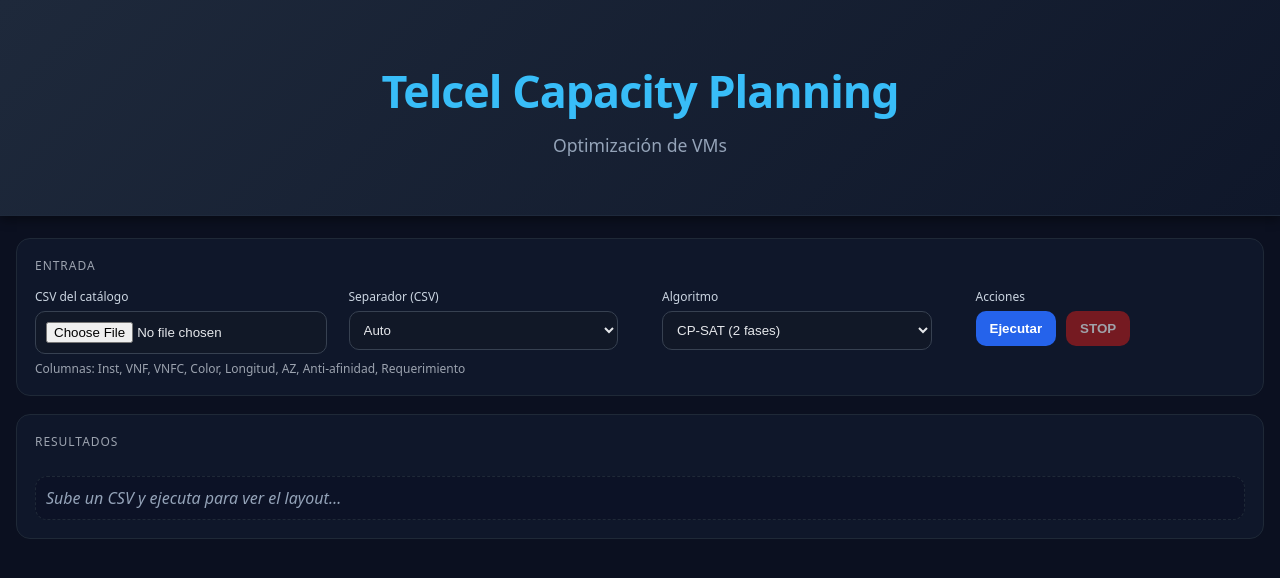
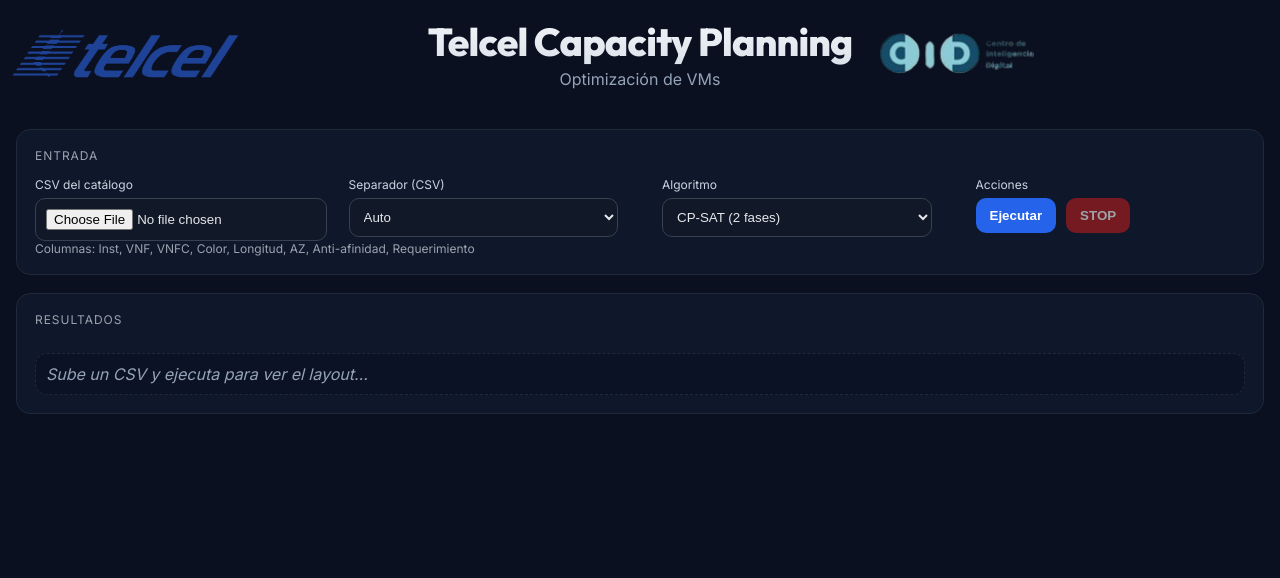
Before and after one commit to JaquelineEspinozaBecaria04/Tetris-ORTools, a plain HTML site: page frontend/index.html in a window 1280 px wide. Drawn offline with Linux system fonts and the light colour scheme; files that its build step writes are made by us from their sources; files whose address does not match are found by name.

Commit message:
UI modificada y tiempo máximo de espera modificado

```diff
--- a/frontend/index.html
+++ b/frontend/index.html
@@ -8,12 +8,16 @@
   <link rel="stylesheet" href="/static/style.css"/>
 </head>
 <body>
-
-  <header class="page-header">
-  <h1>Telcel Capacity Planning</h1>
-  <p class="subtitle">Optimización de VMs</p>
+<header class="page-header">
+  <div class="brand">
+    <img src="/media/Telcel_logo.png" alt="Logo izquierdo" class="logo">
+    <div class="titles">
+      <h1>Telcel Capacity Planning</h1>
+      <p class="subtitle">Optimización de VMs</p>
+    </div>
+    <img src="/media/LogoCID.png" alt="Logo derecho" class="logo">
+  </div>
 </header>
-
   <div class="wrap">
     <!-- ENTRADA (full width) -->
     <div class="card">
@@ -23,7 +27,6 @@
           <label>CSV del catálogo</label>
           <input type="file" id="csvFile" accept=".csv"/>
         </div>
-
         <div class="grid-item">
           <label>Separador (CSV)</label>
           <select id="delimiter">
@@ -34,7 +37,6 @@
             <option value="|">Barra (|)</option>
           </select>
         </div>
-
         <div class="grid-item">
           <label>Algoritmo</label>
           <select id="algo">
@@ -42,7 +44,6 @@
             <option value="cpsat">CP-SAT (1 fase)</option>
           </select>
         </div>
-
         <div class="grid-item">
           <label>Acciones</label>
           <div class="row">
@@ -56,7 +57,6 @@
       </div>
       <div class="legend">Columnas: Inst, VNF, VNFC, Color, Longitud, AZ, Anti-afinidad, Requerimiento</div>
     </div>
-
     <!-- RESULTADOS (full width) -->
     <div class="card">
       <div class="section-title">Resultados</div>
@@ -64,7 +64,6 @@
       <div id="layout" class="layout"><i class="hint">Sube un CSV y ejecuta para ver el layout…</i></div>
     </div>
   </div>
-
   <!-- lógica JS -->
   <script src="/static/app.js"></script>
 </body>
--- a/frontend/style.css
+++ b/frontend/style.css
@@ -1,11 +1,26 @@
-:root { --page-max: 1400px; }
+/* Tipografías modernas */
+@import url('https://fonts.googleapis.com/css2?family=Inter:wght@400;600;800&family=Outfit:wght@600;800&display=swap');
 
-html,body { margin:0; background:#0b1020; color:#e5e7eb;
-  font-family: ui-sans-serif,system-ui,Segoe UI,Roboto,Arial; }
+:root {
+  --page-max: 1400px;
+  --header-pad: 20px;   /* controla espacio arriba/abajo del encabezado y arriba del contenido */
+}
 
-.wrap { max-width: var(--page-max); margin: 0 auto; padding: 22px 16px; }
+html,body {
+  margin:0;
+  background:#0b1020;
+  color:#e5e7eb;
+  font-family: Inter, ui-sans-serif, system-ui, Segoe UI, Roboto, Arial;
+}
 
-.card { background:#0f172a; border:1px solid #1f2937; border-radius:14px; padding:18px; margin-bottom:18px; }
+.wrap {
+  max-width: var(--page-max);
+  margin: 0 auto;
+  /* top igual a --header-pad para que el gap con 'Entrada' sea el mismo que arriba del título */
+  padding: var(--header-pad) 16px 22px;
+}
+
+.card { background:#0f172a; border:1px solid #1F2937; border-radius:14px; padding:18px; margin-bottom:18px; }
 .section-title { color:#9ca3af; text-transform:uppercase; font-size:12px; letter-spacing:.08em; margin-bottom:14px; }
 
 .grid { display:grid; grid-template-columns: repeat(4, minmax(220px, 1fr)); gap:44px; }
@@ -20,12 +35,12 @@ input[type="file"], select { width:100%; background:#111827; color:#e5e7eb; bord
 .btn:disabled { opacity:.6; cursor:not-allowed; }
 
 .stats { display:flex; flex-wrap:wrap; gap:12px; margin-bottom:12px; }
-.stat { background:#0b1329; border:1px solid #1f2937; padding:12px 14px; border-radius:12px; min-width:170px; }
-.layout { overflow:auto; border:1px dashed #1f2937; border-radius:12px; padding:10px; background:#0c1226; }
+.stat { background:#0b1329; border:1px solid #1F2937; padding:12px 14px; border-radius:12px; min-width:170px; }
+.layout { overflow:auto; border:1px dashed #1F2937; border-radius:12px; padding:10px; background:#0c1226; }
 .layout img { display:block; max-width:100%; height:auto; image-rendering: crisp-edges; }
-.legend { font-size:12px; color:#9ca3af; margin-top:6px; }
+.legend { font-size:12px; color:#9ca3af; }
 .hint { color:#94a3b8; }
-.error { background:#4c1d1d; color:#fecaca; border:1px solid #7f1d1d; padding:10px 12px; border-radius:10px; margin-bottom:10px; }
+.error { background:#4c1d1d; color:#fecaca; border:1px solid #7F1D1D; padding:10px 12px; border-radius:10px; margin-bottom:10px; }
 
 /* Responsive: si hay poco ancho, la grid se apila en 2 columnas */
 @media (max-width: 1024px) {
@@ -35,28 +50,59 @@ input[type="file"], select { width:100%; background:#111827; color:#e5e7eb; bord
   .grid { grid-template-columns: 1fr; }
 }
 
-/* Encabezado */
-.page-header {
-  text-align: center;
-  padding: 60px 20px 40px;
-  background: linear-gradient(135deg, #1e293b, #0f172a);
-  border-bottom: 1px solid #1e293b;
-  box-shadow: 0 4px 10px rgba(0,0,0,0.4);
+/* ===== Encabezado refinado (elegante + minimal) ===== */
+.page-header{
+  background: transparent;             /* sin división, se funde con la página */
+  padding: var(--header-pad) 12px;     /* altura contenida */
 }
 
-/* Título */
-.page-header h1 {
-  font-size: 2.8rem;
-  font-weight: 800;
-  margin: 0;
-  color: #38bdf8; /* celeste moderno */
-  letter-spacing: -1px;
+/* Grid 3 columnas: logo izq | títulos | logo der */
+.page-header .brand{
+  max-width: var(--page-max);
+  margin: 0 auto;
+  display: grid;
+  align-items: center;
+  grid-template-columns: minmax(120px,1fr) auto minmax(120px,1fr);
+  column-gap: 24px;                    /* aire horizontal */
 }
 
-/* Subtítulo */
-.page-header .subtitle {
-  margin-top: 12px;
-  font-size: 1.1rem;
-  font-weight: 400;
-  color: #94a3b8; /* gris azulado */
+.page-header .logo{
+  height: 50px;                        /* ajusta a gusto */
+  width: auto;
+  opacity: .95;
+  filter: grayscale(12%) contrast(105%); /* look sobrio */
 }
+.page-header .logo-left{ justify-self: start; }
+.page-header .logo-right{ justify-self: end; }
+
+.page-header .titles{
+  text-align: center;
+  min-width: 280px;
+}
+
+/* Título con tipografía distinta (Outfit) y degradado sutil */
+.page-header h1{
+  margin: 0;
+  font-family: Outfit, Inter, system-ui, sans-serif;
+  font-weight: 800;
+  letter-spacing: -0.02em;
+  line-height: 1.15;
+  font-size: clamp(24px, 2.1vw + 12px, 42px);
+  background: linear-gradient(180deg, #F1F5F9 0%, #DBE2EA 100%);
+  -webkit-background-clip: text;
+  background-clip: text;
+  color: transparent;                  /* usa el degradado */
+}
+
+/* Subtítulo sobrio (Inter, como body) */
+.page-header .subtitle{
+  margin: 4px 0 0;
+  font-size: clamp(12px, 0.9vw + 8px, 16px);
+  color: #94A3B8;
+}
+
+/* Responsivo header */
+@media (max-width: 640px){
+  .page-header .logo{ height: 36px; }
+  .page-header .brand{ column-gap: 16px; }
+}
```
Also changed, not shown: frontend/Media/LogoCID.png (added), frontend/Media/Telcel_logo.png (added), 1 other file.
